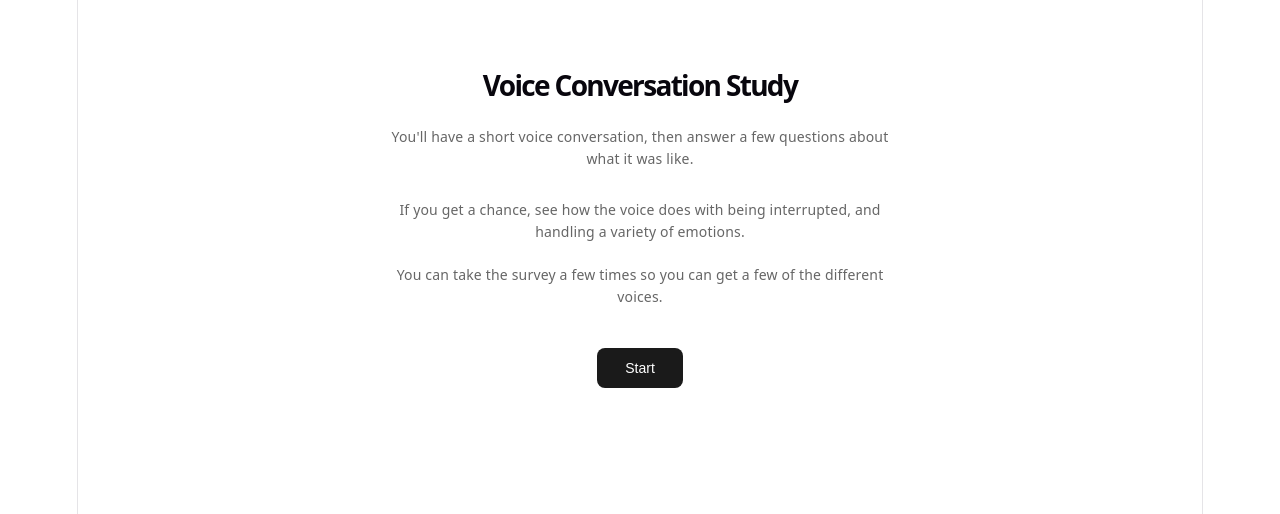
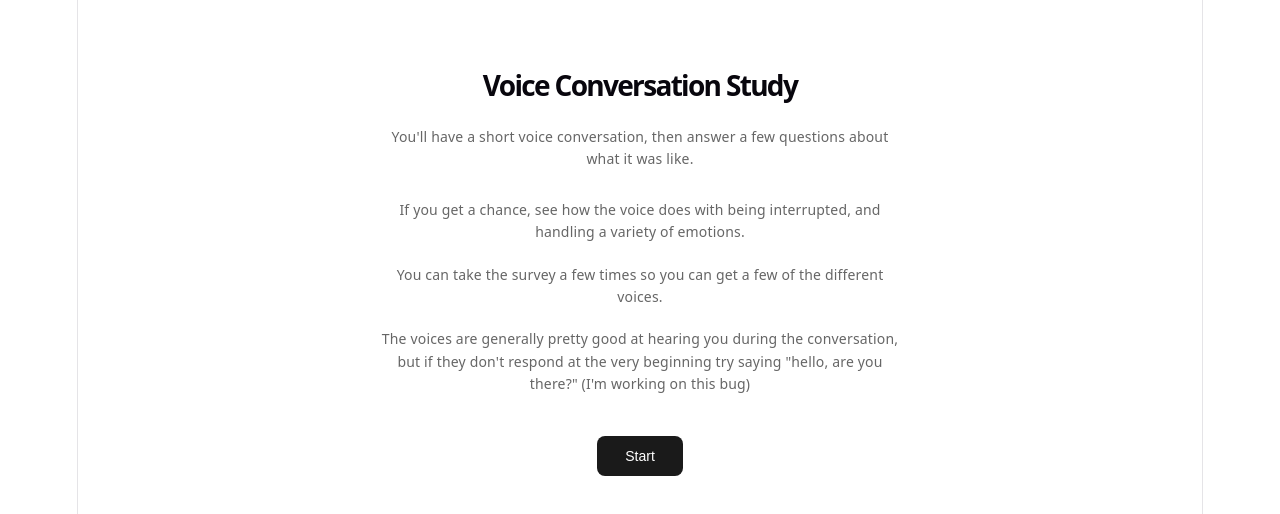
Before and after one commit to em81d/voice-provider-survey, a React (Vite) app in the folder frontend/: page / in a window 1280 px wide. Shown: the top 514 px of the page. Built offline with nearby package versions, Linux system fonts and the light colour scheme; no server answers.

Commit message:
fixed intro text

```diff
--- a/frontend/src/components/Landing.tsx
+++ b/frontend/src/components/Landing.tsx
@@ -11,6 +11,8 @@ export function Landing({ onStart }: LandingProps) {
       </p>
       <p style={{ fontSize: 14, color: "#666", lineHeight: 1.6, margin: 20 }}>If you get a chance, see how the voice does with being interrupted, and handling a variety of emotions.</p>
       <p style={{ fontSize: 14, color: "#666", lineHeight: 1.6, margin: 20 }}>You can take the survey a few times so you can get a few of the different voices.</p>
+      <p style={{ fontSize: 14, color: "#666", lineHeight: 1.6, margin: 20 }}>The voices are generally pretty good at hearing you during the conversation, but if they don't respond at the very beginning try saying "hello, are you there?" (I'm working on this bug)</p>
+
       <button onClick={onStart} style={{ background: "#1a1a1a", color: "#fff", border: "none", borderRadius: 8, padding: "12px 28px", fontSize: 14, fontWeight: 500, cursor: "pointer", marginTop: "20px"}} onMouseEnter={ (e: React.MouseEvent<HTMLButtonElement>) => { e.currentTarget.style.backgroundColor = '#444'} } onMouseLeave={ (e: React.MouseEvent<HTMLButtonElement>) => { e.currentTarget.style.backgroundColor = 'black';}}>
         Start
       </button>
```
